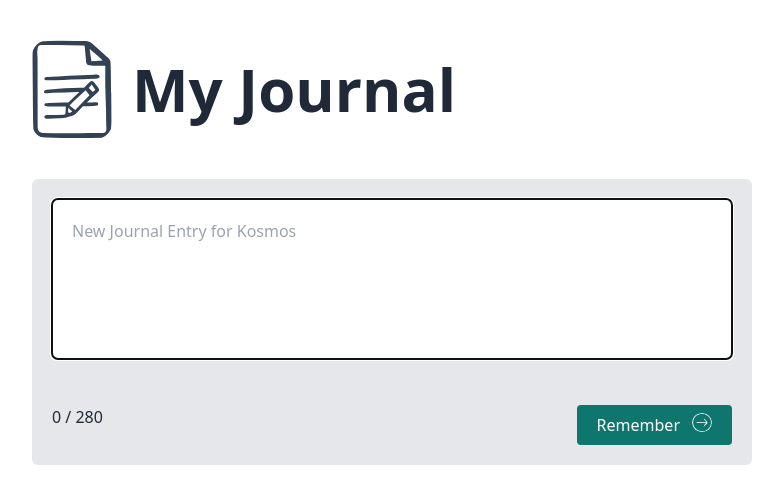
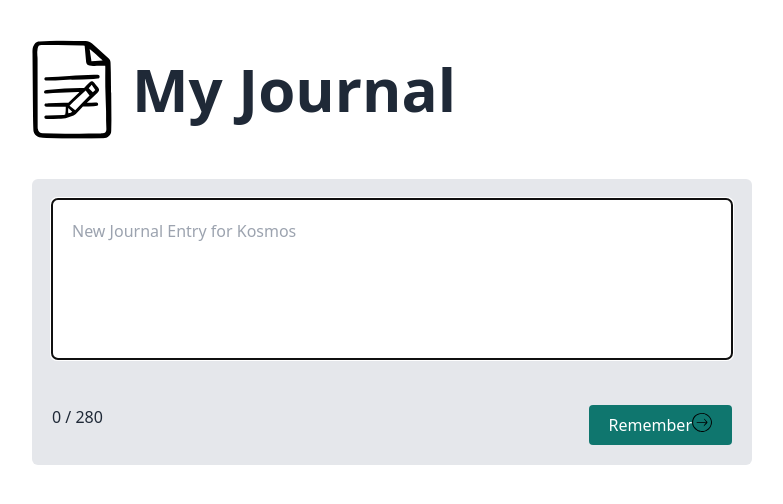
Before and after one commit to edgonzalez24/sentry-demo, a Vue app: page / in a window 1280 px wide. Shown: the top 504 px of the page, without its empty margins (248-1031 px from the left). Built offline with nearby package versions, Linux system fonts and the light colour scheme.

Commit message:
fix: fix auto-import to new vite version

```diff
--- a/src/App.vue
+++ b/src/App.vue
@@ -3,7 +3,7 @@ import TheHeader from "@/components/TheHeader.vue";
 import EntryEditor from "@/components/EntryEditor.vue";
 import EntryCard from "@/components/EntryCard.vue";
 import type Entry from "./types/Entry";
-import type User from "@/types/User";
+import { User } from "@/types/User";
 import { provide, reactive } from "vue";
 import { userInjectionKey } from "@/injectionKeys";
 const entries: Entry[] = reactive([]);
--- a/src/components/EntryEditor.vue
+++ b/src/components/EntryEditor.vue
@@ -1,6 +1,5 @@
 <script lang="ts" setup>
 import EmojiField from "@/components/EmojiField.vue";
-import ArrowCircleRight from "@/assets/icons/arrow-circle-right.svg";
 import { ref, computed, onMounted, inject } from "vue";
 import type Emoji from "@/types/Emoji";
 import type Entry from "@/types/Entry";
@@ -54,7 +53,9 @@ const handleSubmit = () => {
     <EmojiField v-model="emoji" />
     <div class="entry-form-footer">
       <span>{{ charCount }} / {{ maxChars }}</span>
-      <button>Remember <ArrowCircleRight width="20" /></button>
+      <button>Remember
+        <img src="@/assets/icons/arrow-circle-right.svg" alt="" width="20">
+      </button>
     </div>
   </form>
 </template>
--- a/src/components/TheHeader.vue
+++ b/src/components/TheHeader.vue
@@ -1,9 +1,6 @@
-<script setup lang="ts">
-import FileNotesIcon from "@/assets/icons/file-notes.svg";
-</script>
 <template>
   <h1 class="text-6xl flex items-center">
-    <FileNotesIcon width="80" class="mr-5" />
+    <img src="@/assets/icons/file-notes.svg" alt="" width="80" class="mr-5">
     <strong> My Journal</strong>
   </h1>
 </template>
--- a/src/injectionKeys.ts
+++ b/src/injectionKeys.ts
@@ -1,4 +1,4 @@
 import type { InjectionKey } from "vue";
-import type User from "@/types/User";
+import { User } from "@/types/User";
 
 export const userInjectionKey = Symbol() as InjectionKey<User>;
--- a/src/main.ts
+++ b/src/main.ts
@@ -4,13 +4,13 @@ import '@/assets/base.css';
 import axios from 'axios';
 import router from './router';
 import * as Sentry from '@sentry/vue';
-import type UserItem from '@/types/User';
+import { UserDummy } from '@/types/User';
 
 
-const user: UserItem = {
+const user: UserDummy = {
   uid: '048',
   name: ' Joe',
-  email: 'joe@fituapp.com',
+  email: 'joe@fituapp.com'
 };
 
 const app = createApp(App);
@@ -18,7 +18,7 @@ Sentry.init({
   app,
   logErrors: true,
   environment: import.meta.env.VITE_SENTRY_ENVIRONMENT,
-  release: __SENTRY_RELEASE__,
+  release: import.meta.env.__SENTRY_RELEASE__,
   dsn: import.meta.env.VITE_SENTRY_DSN,
   integrations: [
     new Sentry.BrowserTracing({
--- a/src/router.ts
+++ b/src/router.ts
@@ -12,7 +12,7 @@ const routes: RouteRecordRaw[] = [
 const router = createRouter({
   history: createWebHistory(),
   routes,
-  scrollBehavior(to, from, savedPosition) {
+  scrollBehavior(to) {
     return {
       el: to.hash,
       behavior: 'smooth',
--- a/src/types/User.ts
+++ b/src/types/User.ts
@@ -1,10 +1,10 @@
-export default interface User {
+export  interface User {
   id: number;
   username: string;
   settings: string[];
 }
 
-export default interface UserItem {
+export interface UserDummy {
   uid: string;
   email: string;
   name: string;
--- a/tsconfig.json
+++ b/tsconfig.json
@@ -5,6 +5,9 @@
     "module": "ESNext",
     "lib": ["ES2020", "DOM", "DOM.Iterable"],
     "skipLibCheck": true,
+    "paths": {
+      "@/*": ["./src/*", "./dist/*"],
+    },
 
     /* Bundler mode */
     "moduleResolution": "bundler",
@@ -21,5 +24,5 @@
     "noFallthroughCasesInSwitch": true
   },
   "include": ["src/**/*.ts", "src/**/*.d.ts", "src/**/*.tsx", "src/**/*.vue"],
-  "references": [{ "path": "./tsconfig.node.json" }]
+  "references": [{ "path": "./tsconfig.node.json" }],
 }
--- a/vite.config.ts
+++ b/vite.config.ts
@@ -6,7 +6,6 @@ import dotenv from 'dotenv';
 import viteSentry from 'vite-plugin-sentry';
 
 dotenv.config();
-console.log(process.env.VITE_SENTRY_TOKEN);
 const viteSentryConfig = {
   authToken: process.env.VITE_SENTRY_TOKEN,
   org: 'personal-lab',
@@ -29,9 +28,12 @@ export default defineConfig({
     viteSentry(viteSentryConfig),
   ],
   resolve: {
-    alias: {
-      '@': fileURLToPath(new URL('./src', import.meta.url)),
-    },
+    alias: [
+      {
+        find: '@',
+        replacement: fileURLToPath(new URL('./src', import.meta.url)),
+      },
+    ],
   },
   build: {
     sourcemap: 'hidden',
```
